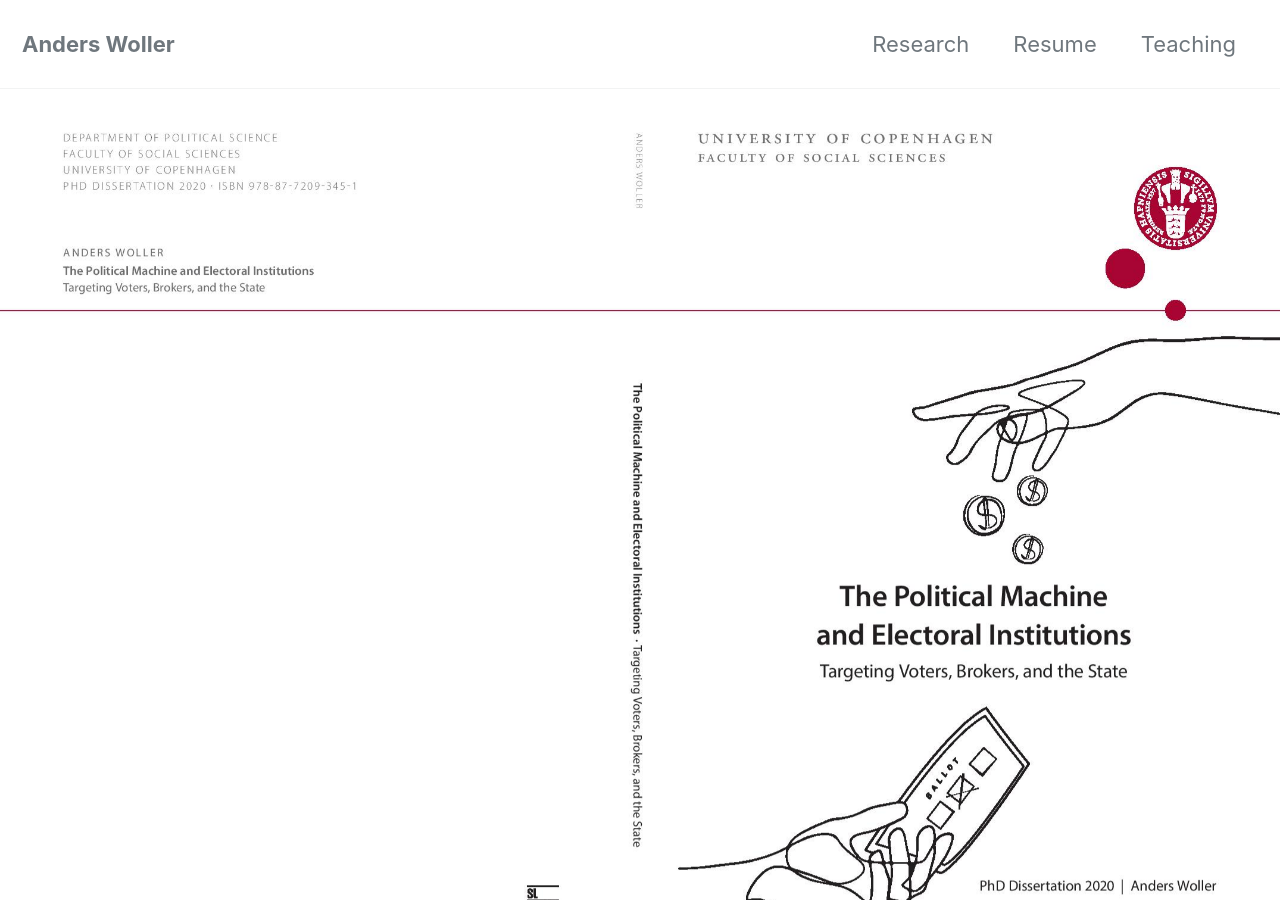
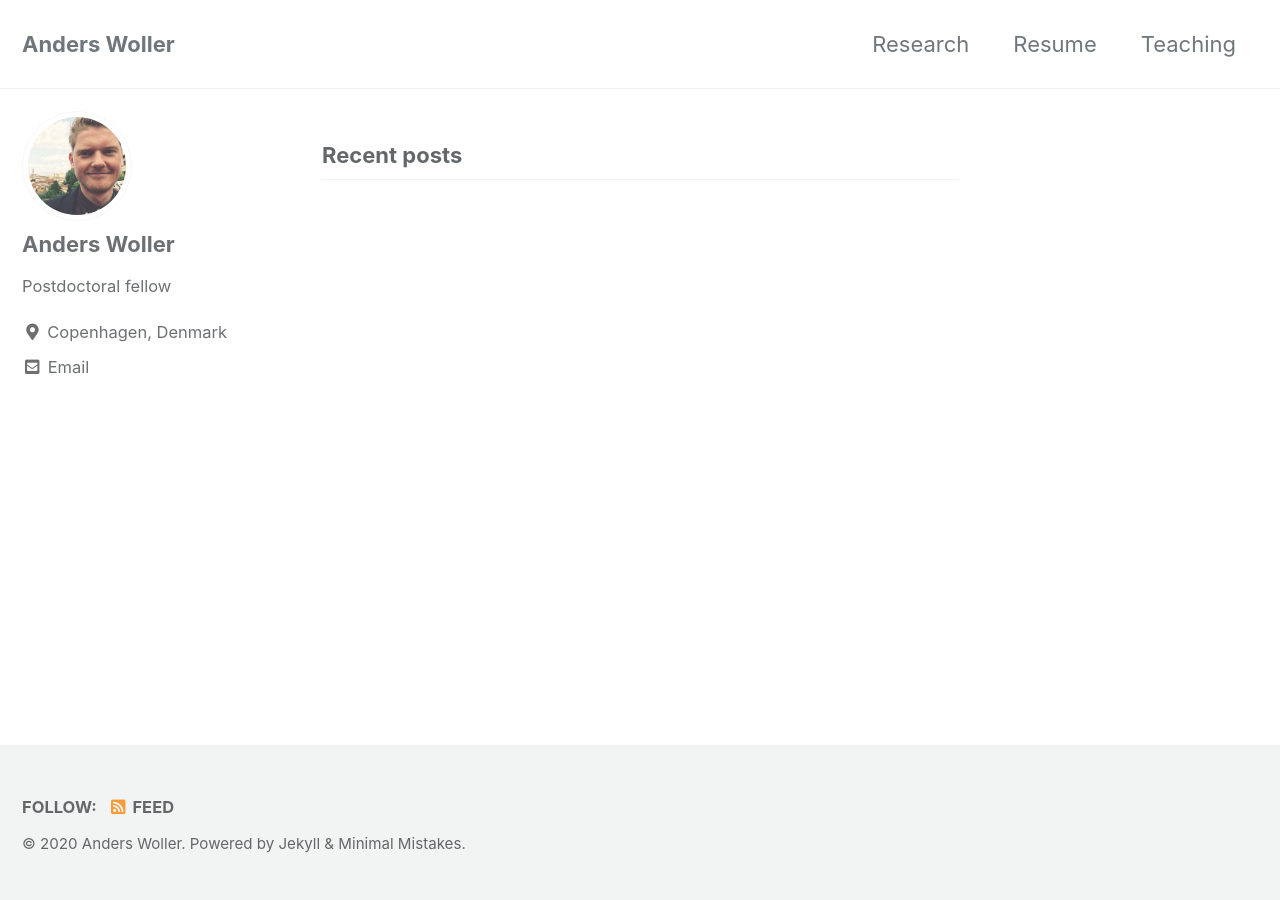
Before and after one commit to AndersWoller/AndersWoller.github.io, a Jekyll site: the page built from index.html, in a window 1280 px wide and 900 px high. Built offline with Jekyll 4.4.1, drawn with Linux system fonts in a browser that asks for light colours; cached includes are drawn as plain includes; the list of posts is cut into pages by our own code.

Commit message:
deleting header image

```diff
--- a/index.html
+++ b/index.html
@@ -1,6 +1,4 @@
 ---
 layout: home
 author_profile: true
-header:
-  image: "/images/frontpage.jpg"
 ---
```
Also changed, not shown: 1 other file.
